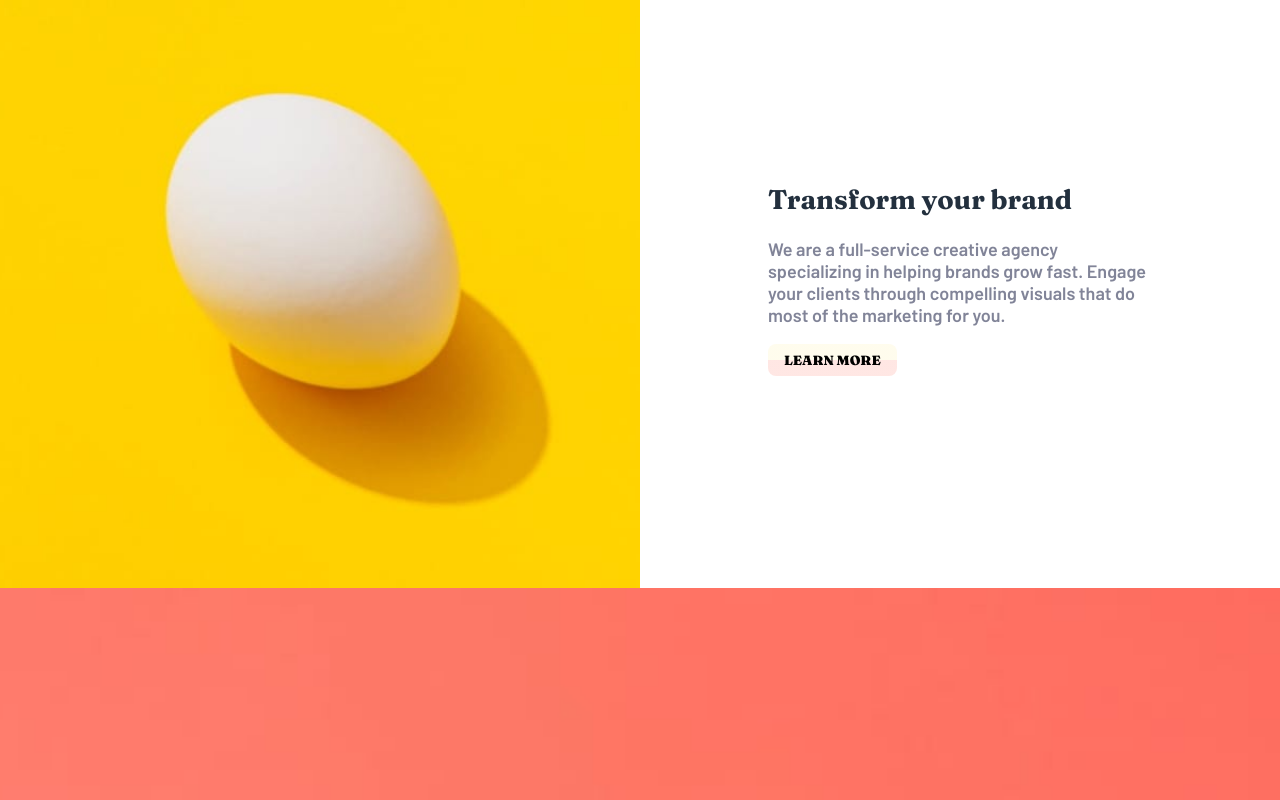
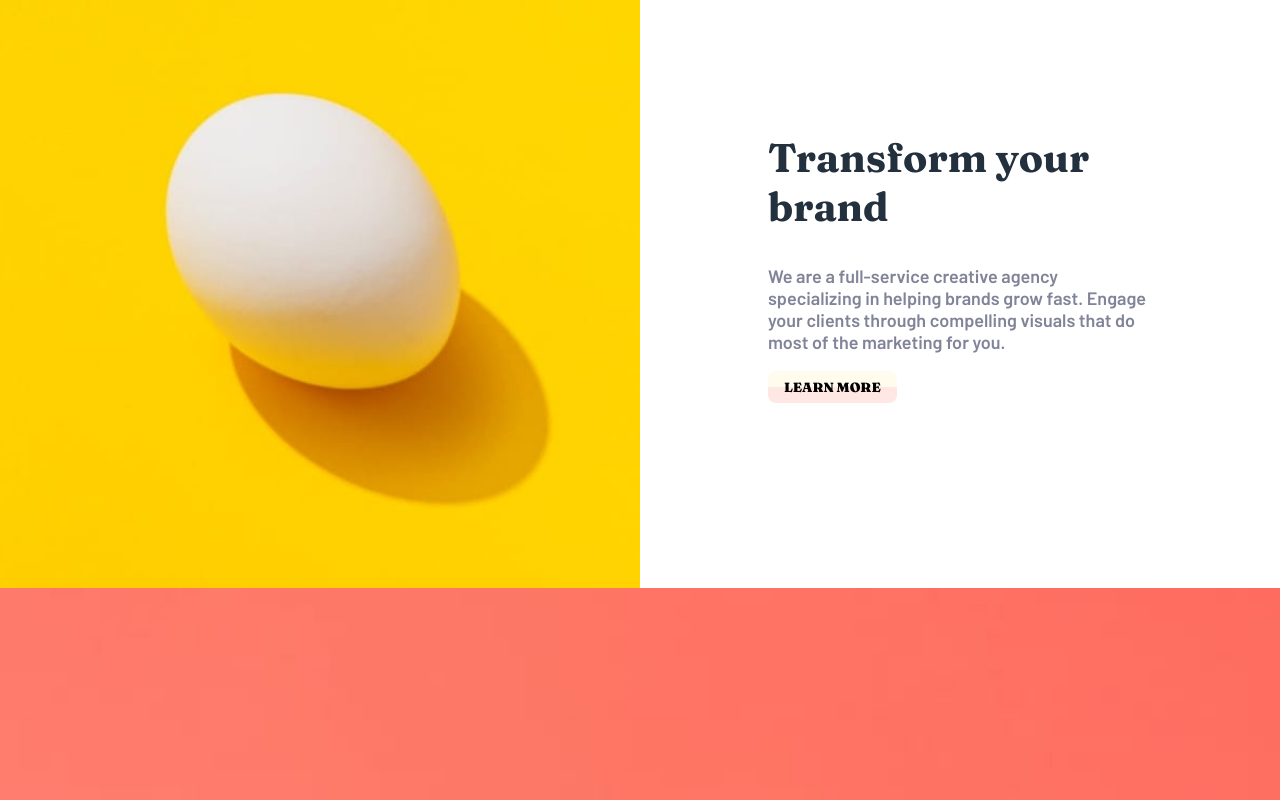
Before and after one commit to wishba/sunnyside-agency-landing-page-main, a plain HTML site: page index.html in a window 1280 px wide. Shown: the part 740-1540 px from the top of the page. Drawn offline with Linux system fonts and the light colour scheme.

Commit message:
big screen h2

```diff
--- a/style.css
+++ b/style.css
@@ -247,4 +247,10 @@ footer button {
     text-align: left;
     margin: auto 10vw;
   }
+
+  .section__brand>h2,
+  .section__audience>h2 {
+    font-size: 2.5rem;
+    margin-top: 0;
+  }
 }
```
